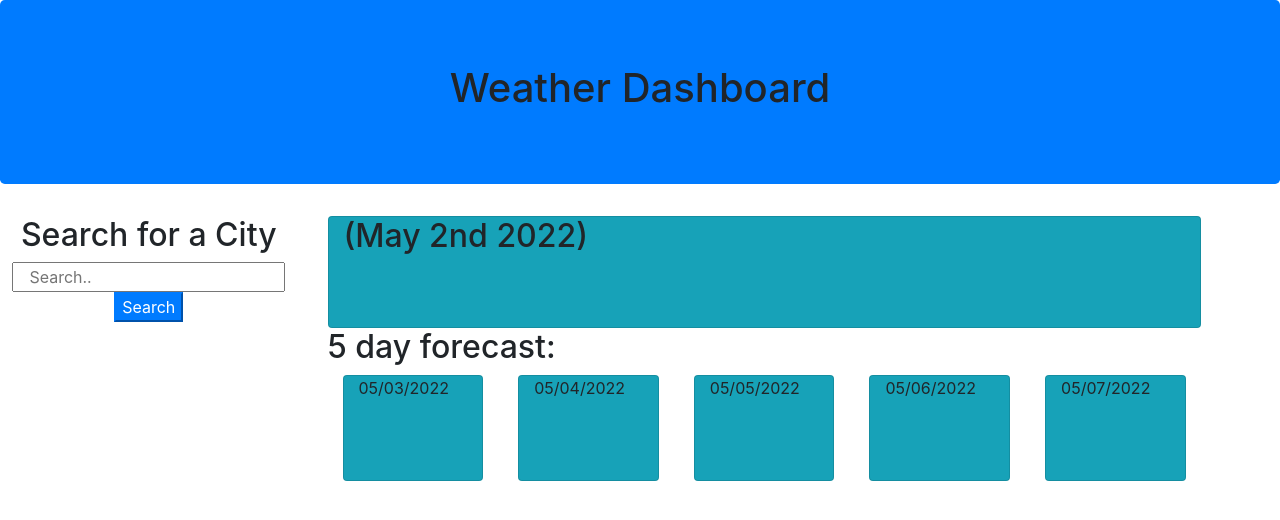
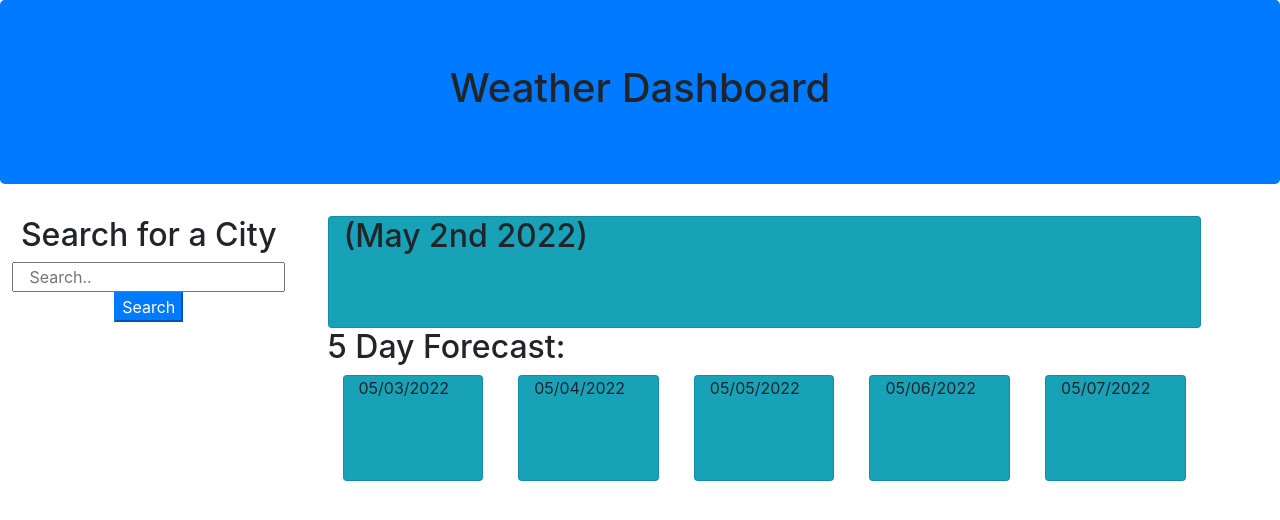
Before and after one commit to Jordanio49/weather-dashboard, a plain HTML site: page index.html in a window 1280 px wide. Drawn offline with nearby package versions, Linux system fonts and the light colour scheme.

Commit message:
wrote description and added screenshot for readme

```diff
--- a/index.html
+++ b/index.html
@@ -48,7 +48,7 @@
                 <p id="uv-index"></p>
             </div>
             <!-- 5 day forecast -->
-            <h2>5 day forecast:</h2>
+            <h2>5 Day Forecast:</h2>
             <div id="5-day-forecast" class="d-flex justify-content-between col-11">
                 <div id="day1" class="day0 col-2 card bg-info">
                     <p id="date1"></p>
```
Also changed, not shown: assets/js/script.js (+10 -3 lines), assets/images/screenshot.png (added), 1 other file.
